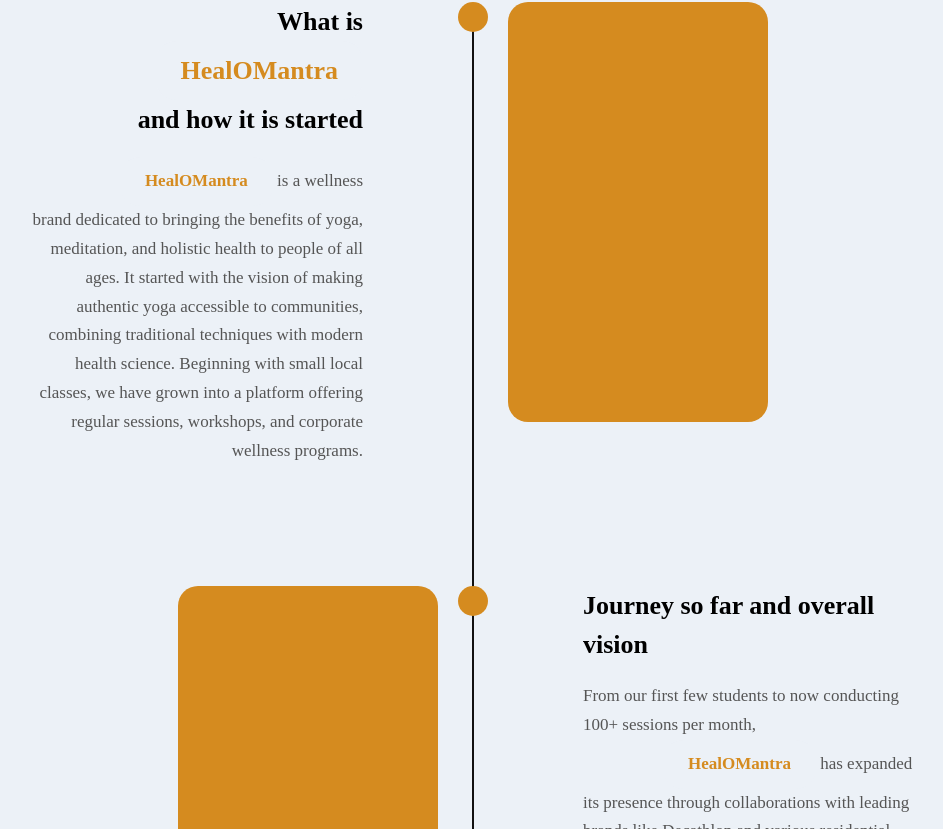
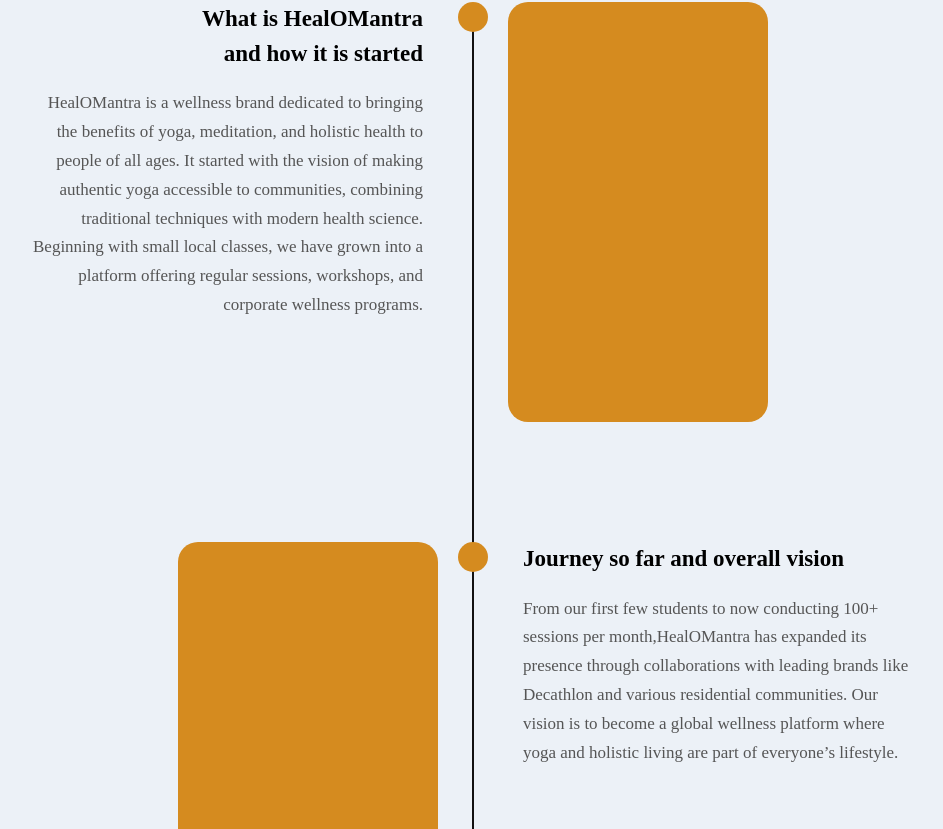
Before and after one commit to UDAY1602/HEALOMANTRA, a React (Vite) app: page /about in a window 1280 px wide. Shown: the part 411-1240 px from the top of the page, without its empty margins (167-1110 px from the left). Built offline with nearby package versions, Linux system fonts and the light colour scheme.

Commit message:
Updated Abt Page

```diff
--- a/src/pages/About/AbtHealOmantra.css
+++ b/src/pages/About/AbtHealOmantra.css
@@ -10,11 +10,16 @@
   font-weight: 600;
 }
 
-.about-title span,
-.highlight {
+.about-title span {
   color: #d58b1f;
   font-weight: 700;
 }
+
+.highlight {
+  color: #d58b1f;
+  font-weight: 600;
+}
+
 
 .timeline-wrapper {
   position: relative;
@@ -53,7 +58,7 @@
 }
 
 .timeline-content {
-  max-width: 340px;
+  max-width: 400px;
 }
 
 .timeline-item:nth-child(odd) .timeline-content {
@@ -69,7 +74,7 @@
 }
 
 .timeline-content h3 {
-  font-size: 26px;
+  font-size: 23px;
   margin-bottom: 18px;
   font-weight: 600;
 }
--- a/src/pages/About/AbtHealOmantra.jsx
+++ b/src/pages/About/AbtHealOmantra.jsx
@@ -15,11 +15,11 @@
         <div className="timeline-item">
           <div className="timeline-content left">
             <h3>
-              What is <span className="highlight">HealOMantra</span> <br />
+              What is HealOMantra<br />
               and how it is started
             </h3>
             <p>
-              <span className="highlight">HealOMantra</span> is a wellness brand dedicated to bringing the
+              HealOMantra is a wellness brand dedicated to bringing the
               benefits of yoga, meditation, and holistic health to people of
               all ages. It started with the vision of making authentic yoga
               accessible to communities, combining traditional techniques with
@@ -44,7 +44,7 @@
             <h3>Journey so far and overall vision</h3>
             <p>
               From our first few students to now conducting 100+ sessions per
-              month,<span className="highlight">HealOMantra</span> has expanded its presence through
+              month,HealOMantra has expanded its presence through
               collaborations with leading brands like Decathlon and various
               residential communities. Our vision is to become a global
               wellness platform where yoga and holistic living are part of
```
